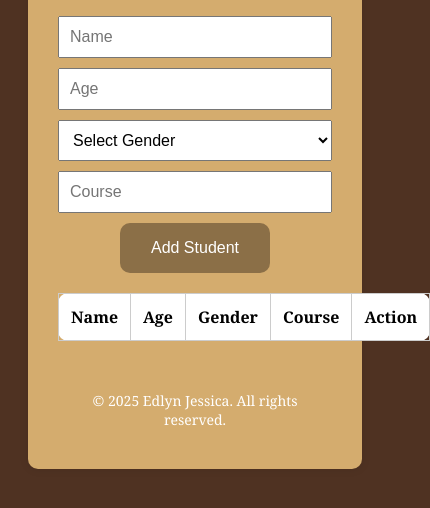
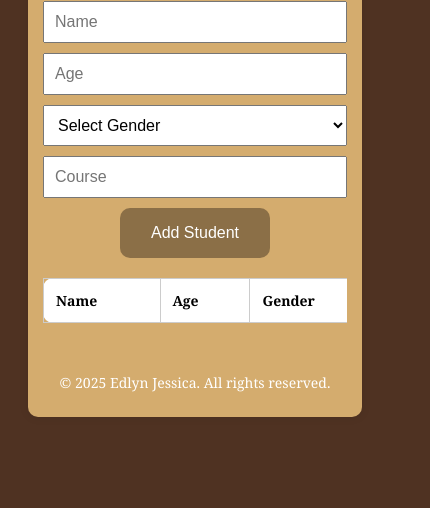
Before and after one commit to edlynjessica/student-record-system, a plain HTML site: page index.html in a window 390 px wide. Shown: the part 236-744 px from the top of the page, 430 px wide, since content can reach past the window. Drawn offline with Linux system fonts and the light colour scheme.

Commit message:
Layout in phone fixed

```diff
--- a/index.html
+++ b/index.html
@@ -27,7 +27,7 @@
       <input type="text" id="course" placeholder="Course" required>
       <button type="submit">Add Student</button>
     </form>
-
+<div class="table-responsive">
     <table id="studentTable">
       <thead>
         <tr>
@@ -42,6 +42,7 @@
         <!-- Student records will appear here -->
       </tbody>
     </table>
+    </div>
     <footer class="footer">
     © 2025 Edlyn Jessica. All rights reserved.
     </footer>
--- a/style.css
+++ b/style.css
@@ -197,3 +197,21 @@ body.dark select {
   color: #f2e8dc !important;
   border: 3px solid #6c4831;
 }
+
+.table-responsive {
+  width: 100%;
+  overflow-x: auto;
+}
+
+.table-responsive table {
+  width: 100%;
+  min-width: 600px; /* Adjust if needed */
+}
+@media (max-width: 600px) {
+  .container {
+    padding: 15px;
+  }
+  table, th, td {
+    font-size: 14px;
+  }
+}
```
